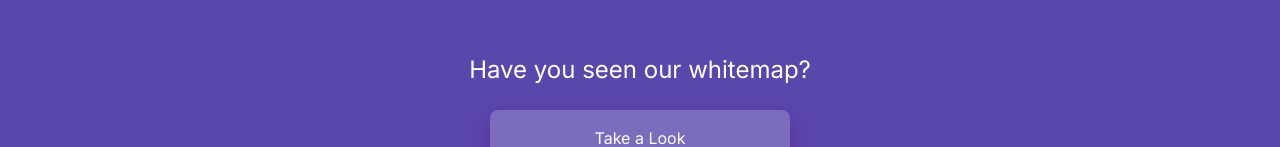
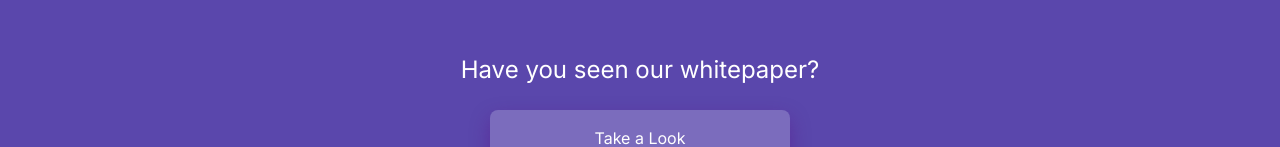
Before and after one commit to ben1441/pugd, a Next.js app: page / in a window 1280 px wide. Shown: the part 2056-2203 px from the top of the page. Built offline with nearby package versions, Linux system fonts and the light colour scheme; a web font is replaced by a local one.

Commit message:
modify outlook 7

```diff
--- a/components/Roadmap.tsx
+++ b/components/Roadmap.tsx
@@ -40,9 +40,9 @@ const Roadmap = () => {
                 <Image src="/roadmap_tab.svg" alt="Roadmap" width={600} height={200} className="max-sm:hidden lg:hidden mb-8" />
                 <Image src="/roadmap_mobile.svg" alt="Roadmap" width={300} height={200} className="sm:hidden mb-8" />
             </div>
-            <h1 className="text-white text-lg md:text-xl lg:text-2xl">Have you seen our whitemap?</h1>
+            <h1 className="text-white text-lg md:text-xl lg:text-2xl">Have you seen our whitepaper?</h1>
             <div className="bg-white/20 rounded-lg glass-shadow w-3/4 max-w-[300px] h-14 mb-8 flex items-center justify-center">
-                <Link href="/whitemap.pdf">
+                <Link href="/whitepaper.pdf">
                     <p className="text-white">Take a Look</p>
                 </Link>
             </div>
```
Also changed, not shown: 2 other files (tests, documents, lock files or other folders).
